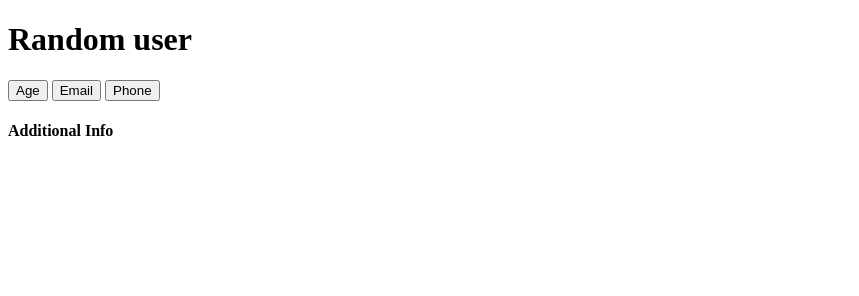
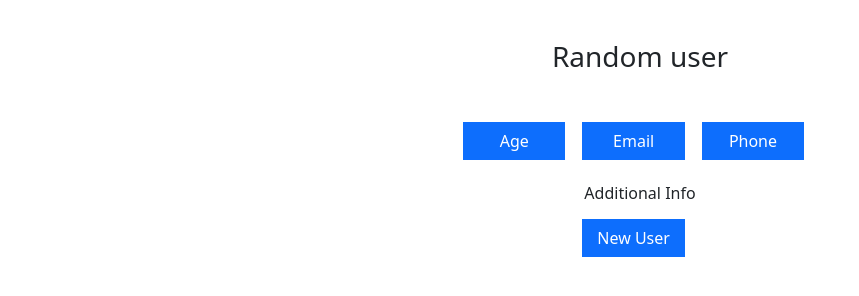
Before and after one commit to acciojob/random-user-js-Powerpoffgirl, a website: page main.html in a window 1280 px wide. Shown: the whole page, without its empty margins (0-859 px from the left). Drawn offline with nearby package versions, Linux system fonts and the light colour scheme; no server answers.

Commit message:
completed

```diff
--- a/acciotest.json
+++ b/acciotest.json
@@ -1,4 +1,4 @@
 {
-    "random-user-js",
+    "testRepo":"random-user-js-solution",
     "pathToFile": "cypress/integration/tests/test.spec.js"
 }
--- a/main.html
+++ b/main.html
@@ -4,23 +4,28 @@
 
 <head>
 	<link rel="stylesheet" href="styles.css">
+	<link href="https://cdn.jsdelivr.net/npm/bootstrap@5.3.0-alpha1/dist/css/bootstrap.min.css" rel="stylesheet" integrity="sha384-GLhlTQ8iRABdZLl6O3oVMWSktQOp6b7In1Zl3/Jr59b6EGGoI1aFkw7cmDA6j6gD" crossorigin="anonymous">
 </head>
 
 <body>
 	<!-- the entire body must be written by student -->
-	<div>
-		<h1 id="fullNameId">Random user</h1>
-		<div>
-			<button id="ageId" data-attr="age">Age</button>
-			<button id="emailId" data-attr="email">Email</button>
-			<button id="phoneId" data-attr="phone">Phone</button>
+	<div class="container">
+		<h3 id="fullNameId">Random user</h3>
+		<p id="imageId"></p>
+		<br/>
+		<div class="buttons">
+			<button class="btn btn-primary" id="ageId" data-attr="age" onclick="document.getElementById('ageId').style.backgroundColor = 'green'">Age</button>
+			<button class="btn btn-primary" id="emailId" data-attr="email" onclick="document.getElementById('emailId').style.backgroundColor = 'green'">Email</button>
+			<button class="btn btn-primary" id="phoneId" data-attr="phone" onclick="document.getElementById('phoneId').style.backgroundColor = 'green'">Phone</button>
 		</div>
 		<section>
-			<h4>Additional Info</h4>
-			<p id="result"></p>
+			<h6>Additional Info</h6>
+			<p class="mb-3" id="result"></p>
 		</section>
+		<button class="btn btn-primary" id="getUser">New User</button>
 
 	</div>
+	<script src="https://cdn.jsdelivr.net/npm/bootstrap@5.3.0-alpha1/dist/js/bootstrap.bundle.min.js" integrity="sha384-w76AqPfDkMBDXo30jS1Sgez6pr3x5MlQ1ZAGC+nuZB+EYdgRZgiwxhTBTkF7CXvN" crossorigin="anonymous"></script>
     <script type="text/javascript" src="./script.js">
 </script>
 
--- a/script.js
+++ b/script.js
@@ -1,28 +1,39 @@
 //your code here
 const fullNameId = document.getElementById("fullNameId");
+const imageId = document.getElementById("imageId");
 const ageId = document.getElementById("ageId");
 const emailId = document.getElementById("emailId");
 const phoneId = document.getElementById("phoneId");
 const result = document.getElementById("result");
+const getUser = document.getElementById("getUser");
+
+ageId.addEventListener("click", showAge);
+emailId.addEventListener("click", showEmail);
+phoneId.addEventListener("click", showPhone);
+getUser.addEventListener("click", showUser);
+
 let fullName = "";
+let image = "";
 let age = "";
 let email = "";
 let phone = "";
 let user = {};
 
+function showUser() {
   fetch("https://randomuser.me/api/")
     .then((response) => response.json())
     .then((data) => {
       user = data.results[0];
       fullName = data.results[0].name.first + " " + data.results[0].name.last;
+      image = data.results[0].picture.large;
+      console.log(image);
       console.log(fullName);
       console.log(user);
+      imageId.innerHTML = `<img src="${data.results[0].picture.large}" alt="" />`;
       fullNameId.innerText = fullName;
     });
-
-ageId.addEventListener("click", showAge);
-emailId.addEventListener("click", showEmail);
-phoneId.addEventListener("click", showPhone);
+}
+showUser();
 
 function showAge() {
   age = user.dob.age;
--- a/styles.css
+++ b/styles.css
@@ -1,2 +1,18 @@
 
 /* Your CSS Code here. */
+.container{
+    margin-top: 5vh;
+    display:flex;
+    flex-direction:column;
+    align-items: center;
+}
+
+.buttons{
+    margin-bottom: 3vh;
+}
+
+.btn{
+    border-radius: 0px !important;
+    width: 8vw;
+    margin-right:1vw;
+}
```
Lines whose indentation alone changed are shown as unchanged.
